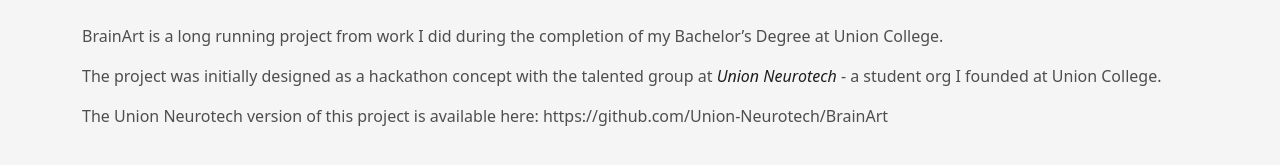
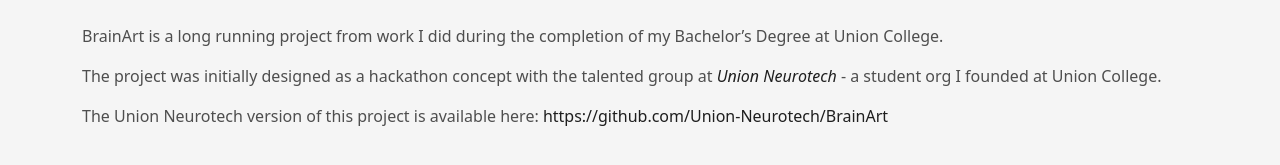
Before and after one commit to LeonardoFerrisi/portfolio-site, a Jekyll site: the page built from _projects/BrainArt.md, in a window 1280 px wide. Shown: the part 486-651 px from the top of the page. Built offline with Jekyll 4.4.1, drawn with Linux system fonts in a browser that asks for light colours.

```diff
--- a/_projects/BrainArt.md
+++ b/_projects/BrainArt.md
@@ -8,4 +8,4 @@ BrainArt is a long running project from work I did during the completion of my B
 
 The project was initially designed as a hackathon concept with the talented group at [*Union Neurotech*](https://github.com/Union-Neurotech) - a student org I founded at Union College.
 
-The Union Neurotech version of this project is available here: https://github.com/Union-Neurotech/BrainArt
+The Union Neurotech version of this project is available here: [https://github.com/Union-Neurotech/BrainArt]()
```
